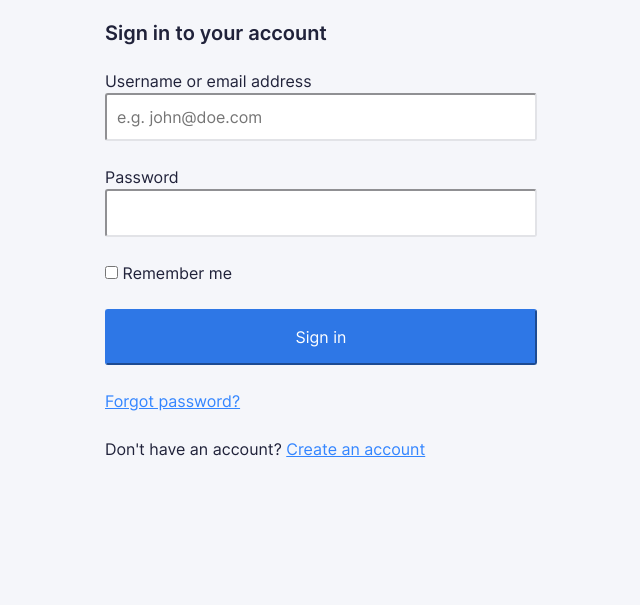
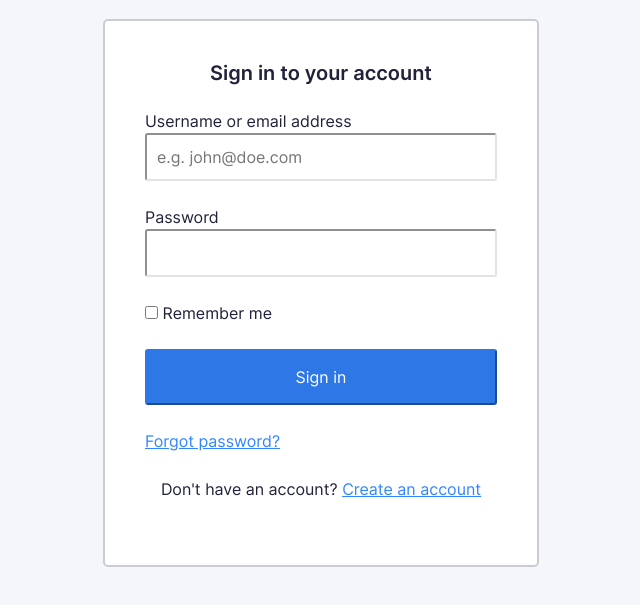
Before and after one commit to nmct-create3/login-form-design-VerbekeIbe, a plain HTML site: page index.html in a window 1280 px wide. Shown: the part 75-680 px from the top of the page, without its empty margins (319-959 px from the left). Drawn offline with Linux system fonts and the light colour scheme.

Commit message:
card components (unfinished)

```diff
--- a/css/screen.css
+++ b/css/screen.css
@@ -435,22 +435,20 @@ a:focus {
   -webkit-appearance: none;
 }
 .o-button-reset:hover {
-    fill: #4F95FF;
-    border-color: #2e77e6;
+  fill: #4f95ff;
+  border-color: #2e77e6;
 }
 
 .o-button-reset:active {
-    fill: #2E77E6;
-    border-color: #2e77e6;
+  fill: #2e77e6;
+  border-color: #2e77e6;
 }
 
 .o-button-reset:focus {
-    fill: #3385FF;
-    border-color: #2e77e6;
-    box-shadow: 0 0 0 3px #3385ff4d;
+  fill: #3385ff;
+  border-color: #2e77e6;
+  box-shadow: 0 0 0 3px #3385ff4d;
 }
-
-
 
 /*------------------------------------*\
 #COMPONENTS
@@ -492,7 +490,23 @@ a:focus {
 */
 
 .c-card {
-  display: block;
+  background-color: #ffffff;
+  border-radius: 3px;
+  box-shadow: 0 0 0 2px #caccd4;
+  padding: 40px;
+}
+
+.c-card__body {
+}
+
+.c-card__title {
+  display: flex;
+  justify-content: center;
+}
+
+.c-card__footer {
+  display: flex;
+  justify-content: center;
 }
 
 /*
```
